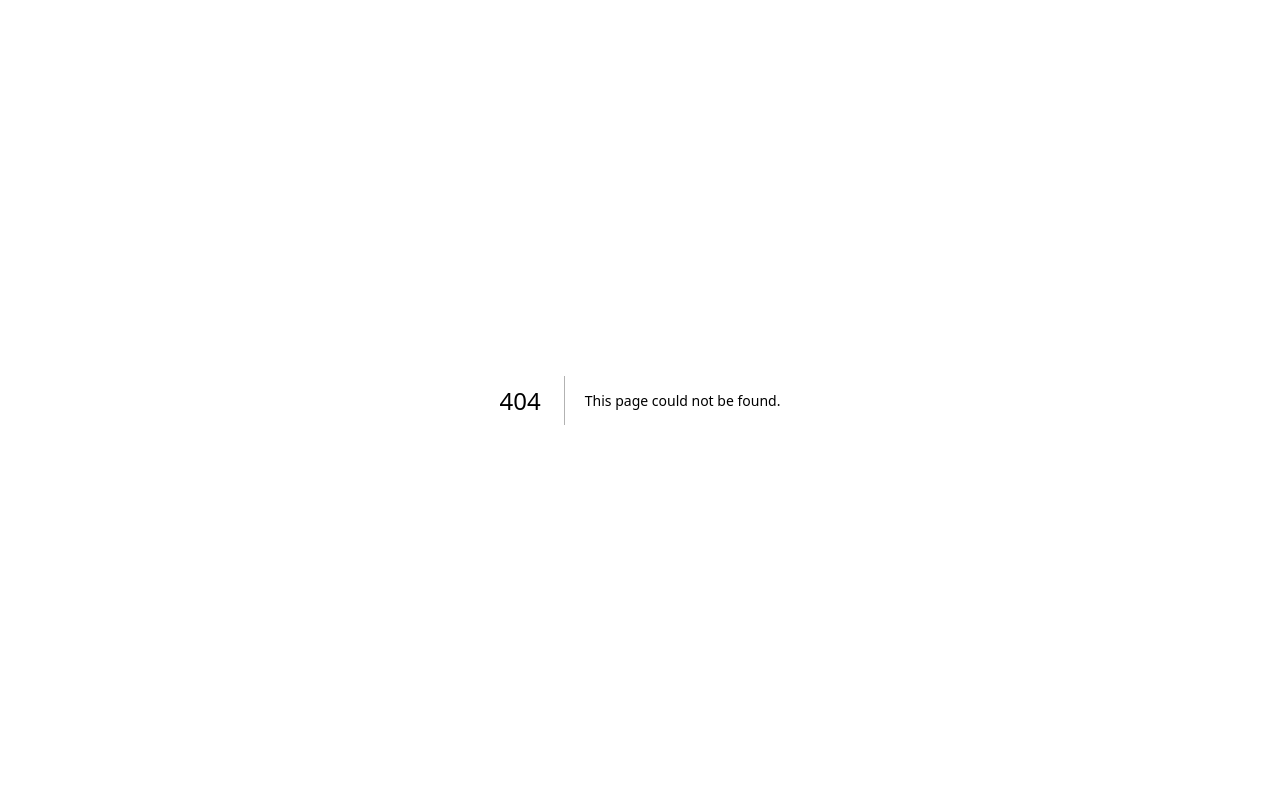
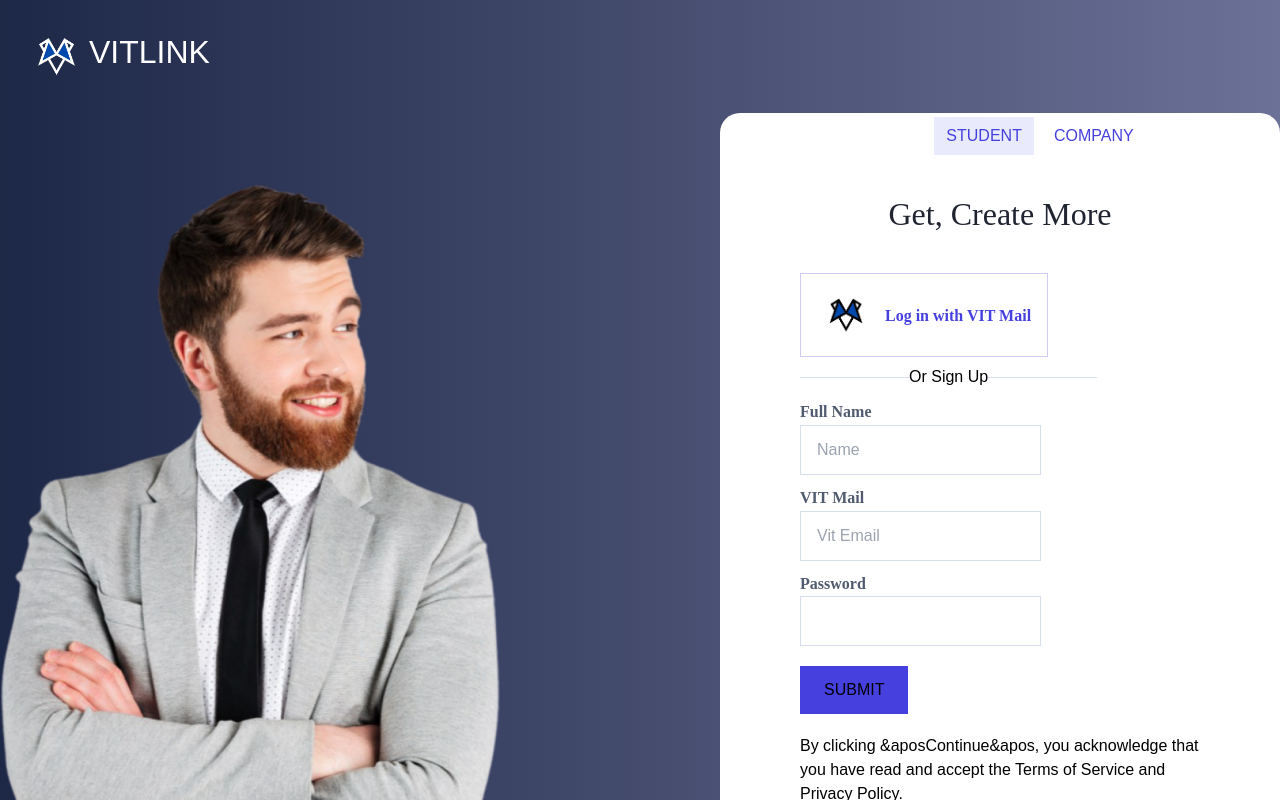
Before and after one commit to chaitanya-codes/VITLink, a Next.js app: page /faculty in a window 1280 px wide. Before the commit this address had no page. Shown: the top 800 px of the page. Built offline with nearby package versions, Linux system fonts and the light colour scheme.

Commit message:
added routing and queries for alumni page

```diff
--- a/src/app/alumni/page.tsx
+++ b/src/app/alumni/page.tsx
@@ -1,8 +1,11 @@
 "use client";
 import Navbar from "../components/Navbar";
 import SearchBar from "../components/SearchBar";
+import { useRouter } from 'next/navigation';
+
 
 export default function NextPage() {
+
     return (
       <div>
         <Navbar showLogin ={false}/>
@@ -16,7 +19,7 @@ export default function NextPage() {
   }
 function selectProject(project: string) {
     if (typeof window !== "undefined") {
-        alert("YOU CLICKED " + project + " !")
+        alert("YOU CLICKED " + project + " !!!!")
     }
 }
 
@@ -27,6 +30,14 @@ function Capsule(text) {
 }
 
 function getProjects() {
+    const router = useRouter(); // Initialize useRouter
+
+
+    const handleNavigate = (fname) => {
+        // Navigate to '/about' and pass query parameters
+        router.push(`/faculty?name=${fname}&age=${30}`);
+      };
+
     const projects = ["Anand Prakash", "John Wick ", "Super Man", "Bat Man", "Spider Man",
         "Varun", "Vishnu", "Gaurav Tas", "Reick static"];
 
@@ -45,7 +56,7 @@ function getProjects() {
                     </clipPath>
                 </defs>
             </svg>
-            <button className="inline" onClick={() => selectProject(project)}>
+            <button className="inline" onClick={() => handleNavigate(project)}>
                 <p className='font-russo text-lg mb-2'>{project}</p>
             </button>
             <div className='mt-3'>
--- a/src/app/components/ResearchProjects.tsx
+++ b/src/app/components/ResearchProjects.tsx
@@ -1,9 +1,11 @@
 "use client";
 import React from 'react'
 
-function selectProject(project: string) {
-    if (typeof window !== "undefined") {
-        alert("YOU CLICKED " + project + " !")
+
+
+function openPage(project: string){
+    if(typeof window !== "undefined"){
+        alert("you clicked "+project)
     }
 }
 
@@ -32,7 +34,7 @@ function getProjects() {
                     </clipPath>
                 </defs>
             </svg>
-            <button className="inline" onClick={() => selectProject(project)}>
+            <button className="inline" onClick={() => openPage(project)}>
                 <p className='font-russo text-lg mb-2'>{project}</p>
             </button>
             <div className='mt-3'>
--- /dev/null
+++ b/src/app/faculty/page.tsx
@@ -0,0 +1,92 @@
+"use client";
+import Navbar from "../components/Navbar";
+import Image from "next/image";
+import img from "@/app/images/logo.png";
+import img2 from "@/app/images/jobby.png";
+import "@/app/styles/login.css";
+import { useRouter } from "next/navigation";
+import { NextRequest } from "next/server";
+import { useSearchParams } from 'next/navigation';
+
+const Logo = () => (
+  <Image
+    src={img}// Corrected path, relative to the public folder
+    height={10} // Desired height
+    width={58} // Desired width
+    alt="LOGO"
+  />
+);
+
+const Jobby = () => (
+  <div>
+    <Image
+      src={img2}// Corrected path, relative to the public folder
+      height={700} // Desired height
+      width={500} // Desired width
+      alt="Man"
+    />
+    <div className="w-[20vw] h-[30vh] bg-white relative bottom-40 left-44">
+      <div className="bg-blue-600 size-20 rounded-full inline-block absolute right-5 -top-7  border-gray-300 border-8"></div>
+      <p className="font-bold text-gray-500 ml-4 pt-4">Adam Sandler</p>
+      <p className="text-gray-500 ml-4">Lead Engineer at Canva</p>
+      <blockquote className="pl-20 pt-8 font-bold">“Great platform for the opportunity seeker that searching for new career heights.”</blockquote>
+    </div>
+  </div>
+
+);
+
+const changeColor = (target) => {
+  target.style.backgroundColor = "var(--Lights-Blue, #E9EBFD)"
+  Array.from(document.getElementsByClassName("but")).filter(e => e != target)[0].style.backgroundColor = "#FFF";
+}
+
+export default function NextPage({req}) {
+    const searchParams = useSearchParams();
+
+  // Retrieve query parameters
+  const name = searchParams.get('name');
+  const age = searchParams.get('age');
+
+  return (
+    <div>
+      <Navbar showLogin={false} />
+      <div className="flex">
+        <div className="pbox">
+          <div className="photu  mb-0">
+            <Jobby></Jobby>
+          </div>
+        </div>
+        <div className="lbox container px-20">
+          <div className="2buts flex justify-center gap-2 mt-1 ml-20">
+            <button onClick={(e) => changeColor(e.target)} className="but bg-[var(--Lights-Blue,_#E9EBFD)]">STUDENT</button>
+            <button onClick={(e) => changeColor(e.target)} className="but bg-[var(--Neutrals-0,_#FFF)]">COMPANY</button>
+          </div>
+          <p className="bigText py-10">Get, Create More {name}</p>
+          <button className="Vbut flex">
+            <div><Logo></Logo></div>
+            <div className="vitText"><p>Log in with VIT Mail</p></div>
+          </button>
+          <div className="thinL flex">
+            <div className="l1 mt-5"></div>
+            <p className="sstt mt-2">Or Sign Up</p>
+            <div className="l2 mt-5"></div>
+          </div>
+          <div>
+            <p className="inlab" >Full Name</p>
+            <input placeholder="Name" className="form"></input>
+            <p className="inlab">VIT Mail</p>
+            <input placeholder="Vit Email" className="form"></input>
+            <p className="inlab">Password</p>
+            <input placeholder="" type="password" className="form"></input>
+          </div>
+          <button className="botbut my-5">SUBMIT</button>
+          <h6 className="">By clicking &aposContinue&apos, you acknowledge that you have read and accept the Terms of Service and Privacy Policy.</h6>
+          <h1>This is the Next Page</h1>
+
+        </div>
+
+      </div>
+
+    </div>
+  );
+}
```
